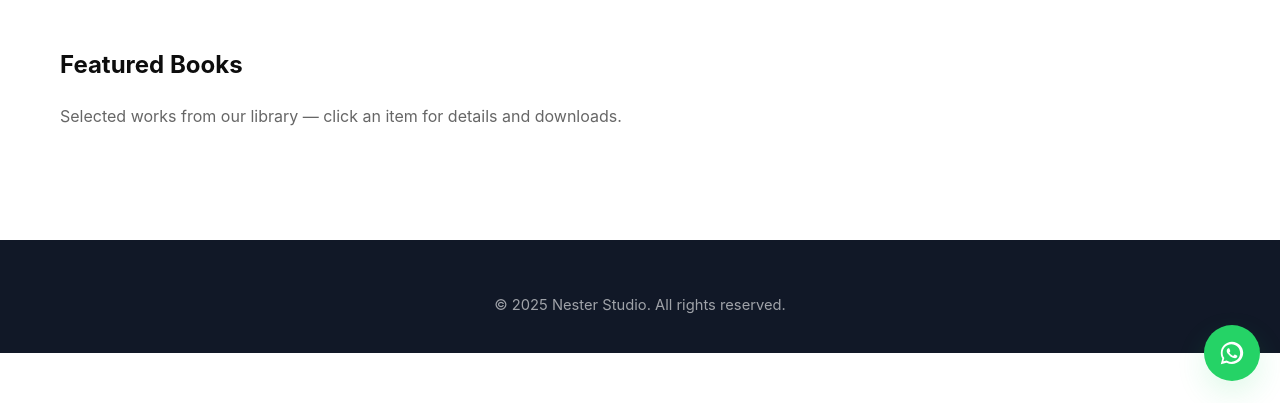
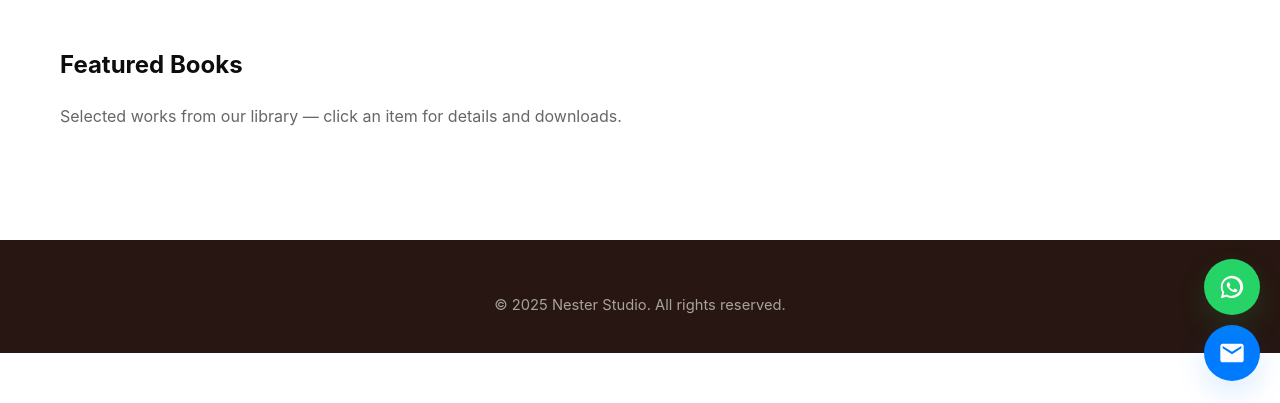
Before and after one commit to nesterofficial-creator/nester-studio, a plain HTML site: page index.html in a window 1280 px wide. Shown: the part 397-800 px from the top of the page. Drawn offline with Linux system fonts and the light colour scheme; no server answers.

Commit message:
Update index.html
Signed-off-by: Nester  <nesterstu@gmail.com>

```diff
--- a/index.html
+++ b/index.html
@@ -34,8 +34,9 @@
     .media-meta{padding-top:12px}
     .search-bar{margin:16px 0 8px;display:flex;gap:8px}
     .search-input{flex:1;max-width:420px;padding:8px 10px;border-radius:8px;border:1px solid rgba(15,15,20,0.06);font-size:0.9rem}
-    .fab{position:fixed;right:20px;bottom:22px;width:56px;height:56px;border-radius:50%;display:flex;align-items:center;justify-content:center;background:#25D366;color:#fff;box-shadow:0 12px 30px rgba(37,211,102,0.14);z-index:1200}
-    footer{background:#111827;color:#fff;padding:36px 20px;margin-top:48px}
+    .fab{position:fixed;right:20px;bottom:88px;width:56px;height:56px;border-radius:50%;display:flex;align-items:center;justify-content:center;background:#25D366;color:#fff;box-shadow:0 12px 30px rgba(37,211,102,0.14);z-index:1200}
+    .fab-email{position:fixed;right:20px;bottom:22px;width:56px;height:56px;border-radius:50%;display:flex;align-items:center;justify-content:center;background:#007bff;color:#fff;box-shadow:0 12px 30px rgba(0,123,255,0.14);z-index:1199}
+    footer{background:#271611;color:#fff;padding:36px 20px;margin-top:48px}
     .modal-backdrop{position:fixed;inset:0;background:rgba(2,6,23,0.6);display:none;align-items:center;justify-content:center;padding:16px;z-index:2000}
     .modal-backdrop.show{display:flex}
     .modal{background:white;border-radius:12px;padding:20px;width:100%;max-width:520px;box-shadow:0 24px 60px rgba(2,6,23,0.4)}
@@ -141,6 +142,9 @@
 
   <!-- Floating WhatsApp -->
   <a class="fab" href="https://wa.me/+250796104069" target="_blank" rel="noopener" aria-label="WhatsApp"><svg width="28" height="28" viewBox="0 0 32 32" fill="white"><path d="M16.003 3.2c-7.063 0-12.8 5.737-12.8 12.8 0 2.26.589 4.462 1.707 6.4L3.2 28.8l6.595-1.691c1.86.986 3.953 1.491 6.208 1.491h.001c7.063 0 12.8-5.737 12.8-12.8s-5.737-12.8-12.8-12.8zm0 23.04h-.001c-1.962 0-3.875-.524-5.545-1.514l-.397-.235-3.915 1.004 1.04-3.818-.259-.392c-1.058-1.6-1.618-3.455-1.618-5.405 0-5.52 4.48-10 10-10s10 4.48 10 10-4.48 10-10 10zm5.486-7.52c-.3-.15-1.767-.867-2.04-.967-.273-.1-.473-.15-.673.15-.2.3-.773.967-.947 1.167-.173.2-.347.223-.646.075-.3-.15-1.263-.465-2.404-1.482-.888-.79-1.487-1.761-1.66-2.061-.173-.3-.018-.462.13-.612.134-.133.3-.347.45-.52.15-.174.2-.3.3-.5.1-.2.05-.375-.025-.525-.075-.15-.673-1.623-.923-2.223-.243-.583-.49-.503-.673-.513-.173-.008-.373-.01-.573-.01-.2 0-.525.075-.8.375-.273.3-1.05 1.025-1.05 2.5s1.075 2.9 1.225 3.1c.15.2 2.113 3.225 5.113 4.525.715.308 1.27.492 1.704.63.716.228 1.367.196 1.883.119.575-.086 1.767-.722 2.017-1.421.25-.7.25-1.3.175-1.421-.075-.12-.275-.198-.575-.347z"/></svg></a>
+
+  <!-- Floating Email -->
+  <a class="fab-email" href="mailto:info@nesterstudio.com" aria-label="Email"><svg width="28" height="28" viewBox="0 0 24 24" fill="white"><path d="M20 4H4c-1.1 0-1.99.9-1.99 2L2 18c0 1.1.9 2 2 2h16c1.1 0 2-.9 2-2V6c0-1.1-.9-2-2-2zm0 4l-8 5-8-5V6l8 5 8-5v2z"/></svg></a>
 
   <!-- Shared modal backdrop -->
   <div id="modal-backdrop" class="modal-backdrop" aria-hidden="true">
```
